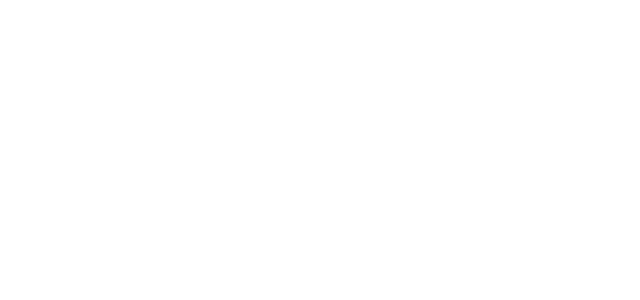
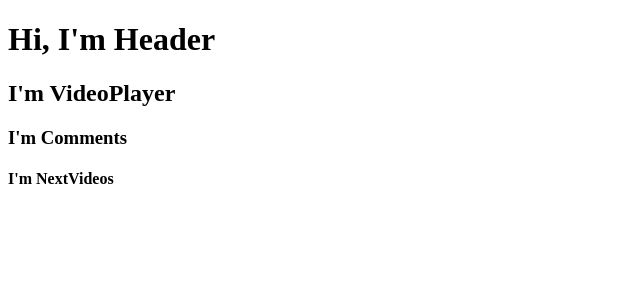
Before and after one commit to jacquikeating/jacqui-keating-brainflix, a React (Vite) app: page / in a window 1280 px wide. Shown: the top 300 px of the page, without its empty margins (0-640 px from the left). Built offline with nearby package versions, Linux system fonts and the light colour scheme.

Commit message:
Created, exported, and imported top-level components
- Installed React Router and then realized I probably don't have anything to use it for in this sprint
- created components for Header, VideoPlayer, Comments, and NextVideos
- imported all into App.jsx
- Tested with temporary filler content

```diff
--- a/package.json
+++ b/package.json
@@ -11,7 +11,8 @@
   },
   "dependencies": {
     "react": "^18.2.0",
-    "react-dom": "^18.2.0"
+    "react-dom": "^18.2.0",
+    "react-router-dom": "^6.23.1"
   },
   "devDependencies": {
     "@types/react": "^18.2.66",
--- a/src/App.jsx
+++ b/src/App.jsx
@@ -1,11 +1,19 @@
 import { useState } from 'react'
 import './App.css'
+import Header from '/src/components/Header/Header.jsx'
+import VideoPlayer from './components/VideoPlayer/VideoPlayer'
+import Comments from './components/Comments/Comments'
+import NextVideos from './components/NextVideos/NextVideos'
+
 
 function App() {
 
   return (
     <>
-
+    <Header />
+    <VideoPlayer />
+    <Comments />
+    <NextVideos />
     </>
   )
 }
--- a/src/components/Comments/Comments.jsx
+++ b/src/components/Comments/Comments.jsx
@@ -0,0 +1,7 @@
+function Comments() {
+    return (
+        <h3>I'm Comments</h3>
+    )
+}
+
+export default Comments;
--- a/src/components/Header/Header.jsx
+++ b/src/components/Header/Header.jsx
@@ -0,0 +1,7 @@
+function Header() {
+    return (
+        <h1>Hi, I'm Header</h1>
+    )
+}
+
+export default Header;
--- a/src/components/NextVideos/NextVideos.jsx
+++ b/src/components/NextVideos/NextVideos.jsx
@@ -0,0 +1,7 @@
+function NextVideos() {
+    return (
+        <h4>I'm NextVideos</h4>
+    )
+}
+
+export default NextVideos;
--- a/src/components/VideoPlayer/VideoPlayer.jsx
+++ b/src/components/VideoPlayer/VideoPlayer.jsx
@@ -0,0 +1,7 @@
+function VideoPlayer() {
+    return (
+        <h2>I'm VideoPlayer</h2>
+    )
+}
+
+export default VideoPlayer;
```
Also changed, not shown: 1 other file (tests, documents, lock files or other folders).
